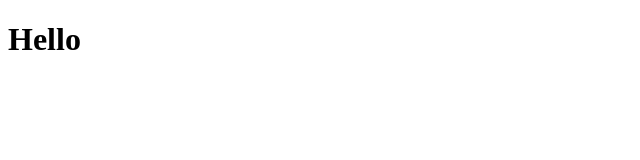
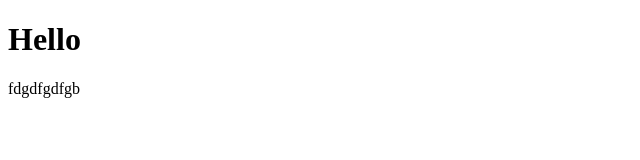
Before and after one commit to generationdevs/G_Devs-Portfolio, a plain HTML site: page index.html in a window 1280 px wide. Shown: the whole page, without its empty margins (0-640 px from the left). Drawn offline with Linux system fonts and the light colour scheme.

Commit message:
Add a paragraph

```diff
--- a/index.html
+++ b/index.html
@@ -8,5 +8,6 @@
 </head>
 <body>
   <h1>Hello</h1>
+  <p>fdgdfgdfgb</p>
 </body>
 </html>
```
